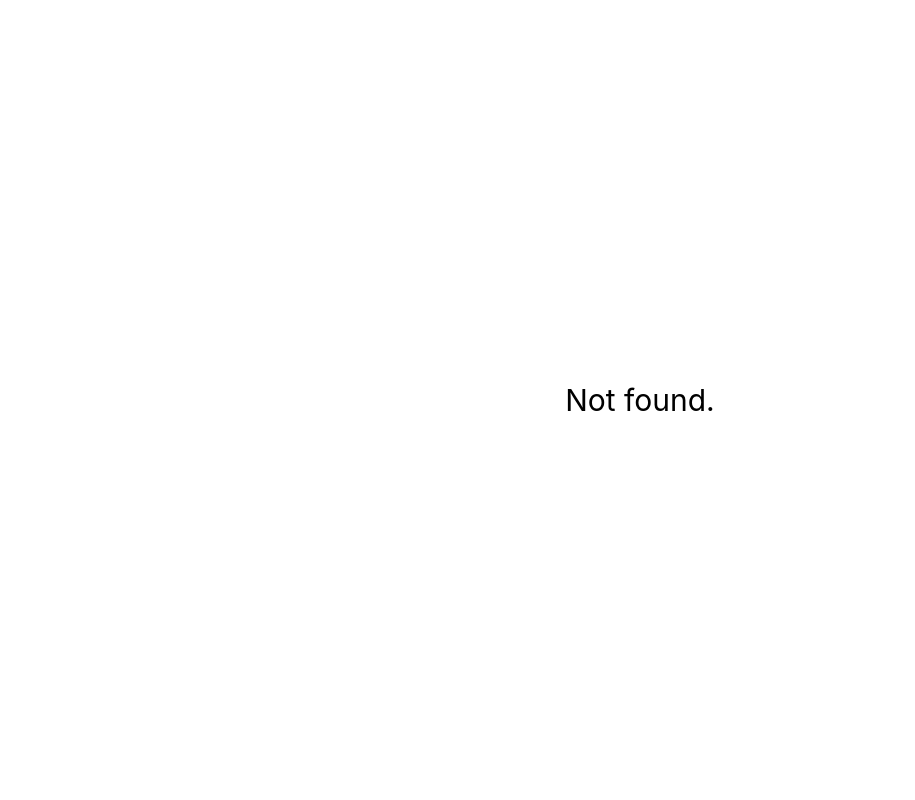
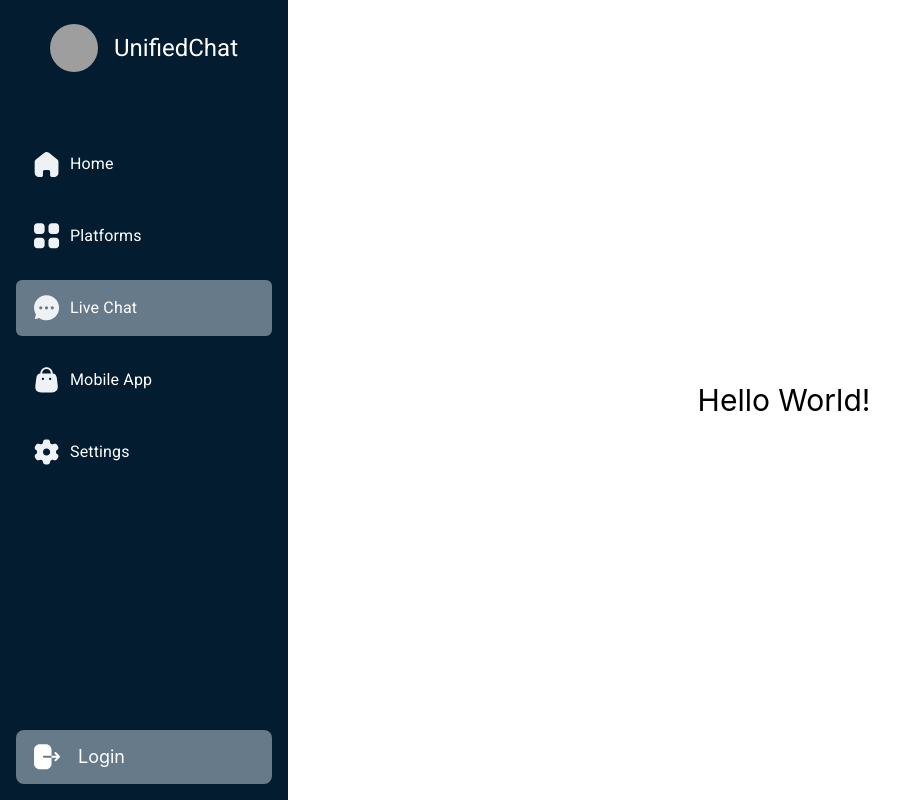
Before and after one commit to unifiedchat/frontend, a Next.js app: page /live-chat in a window 1280 px wide. Before the commit this address had no page. Shown: the whole page, without its empty margins (0-915 px from the left). Built offline with nearby package versions, Linux system fonts and the light colour scheme; grey boxes are pictures that could not be loaded.

Commit message:
feat: live chat page

```diff
--- a/src/core/layout/SideBar.tsx
+++ b/src/core/layout/SideBar.tsx
@@ -25,9 +25,9 @@ const routers = [
         path: "/platforms",
     },
     {
-        name: "Comments",
+        name: "Live Chat",
         icon: ChatIcon,
-        path: "/comments",
+        path: "/live-chat",
     },
     {
         name: "Mobile App",
--- /dev/null
+++ b/src/pages/live-chat/index.tsx
@@ -0,0 +1,7 @@
+export default function LiveChat() {
+    return (
+        <div className="flex justify-center items-center h-[100vh] text-3xl">
+            <h1>Hello World!</h1>
+        </div>
+    );
+}
```
